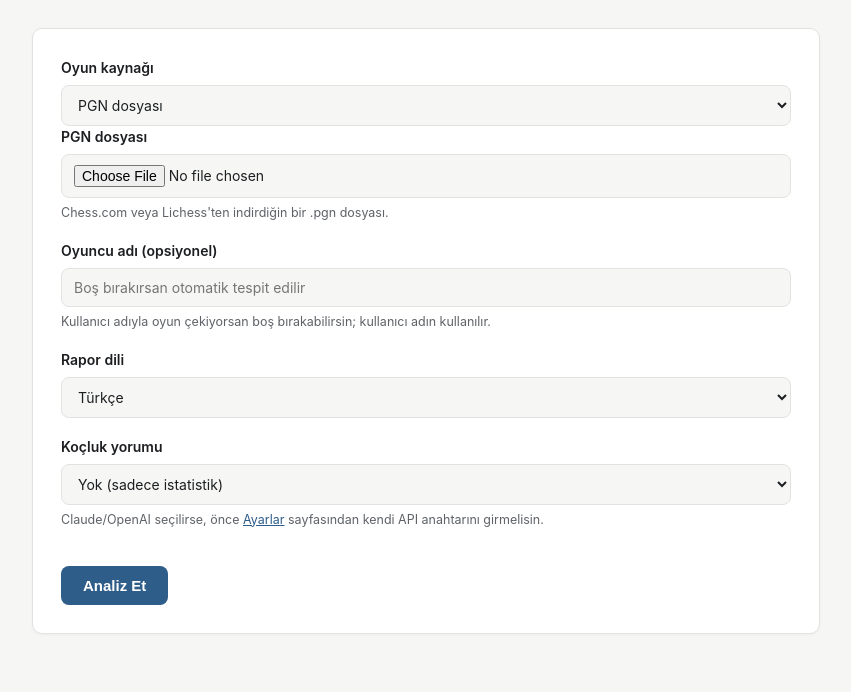
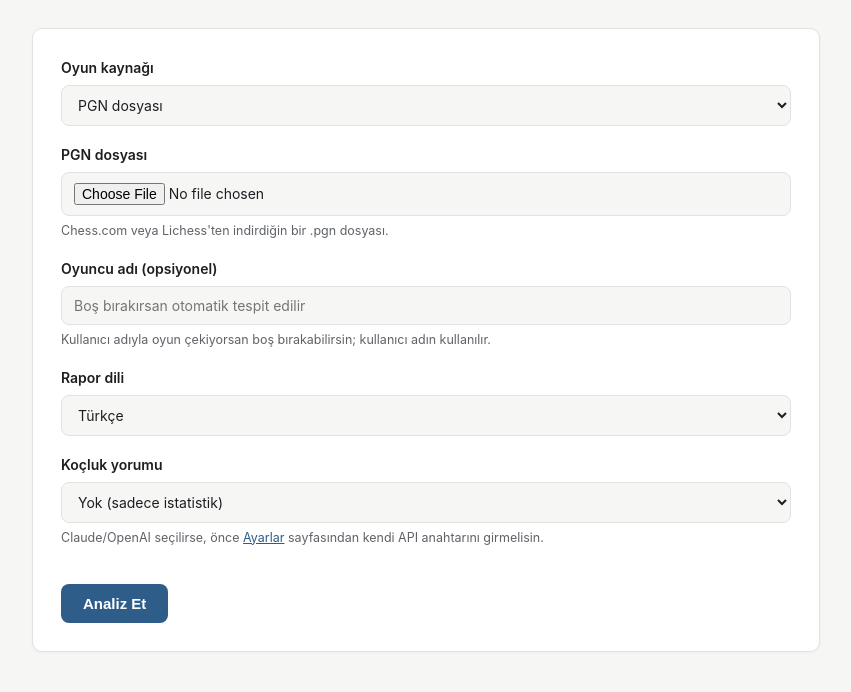
Before and after one commit to Caglar-Coban/chesswhisper, a Python web app: template src/chesswhisper/web/templates/index.html in a window 1280 px wide. Shown: the part 87-779 px from the top of the page, without its empty margins (214-1065 px from the left). Before the commit the page ends 721 px from the top, so only its background shows below. Run offline with Jinja, Linux system fonts and the light colour scheme; the template is opened without the code that fills it, so the values that code supplies are empty.

Commit message:
fix: keep the gap above a form's nested labels, like the analyze form's file field

```diff
--- a/src/chesswhisper/web/templates/base.html
+++ b/src/chesswhisper/web/templates/base.html
@@ -86,7 +86,7 @@
     font-size: 14px;
     margin: 18px 0 6px;
   }
-  label:first-of-type { margin-top: 0; }
+  form > label:first-of-type { margin-top: 0; }
   input[type="file"], input[type="text"], input[type="password"], input[type="number"], select {
     width: 100%;
     padding: 10px 12px;
```
